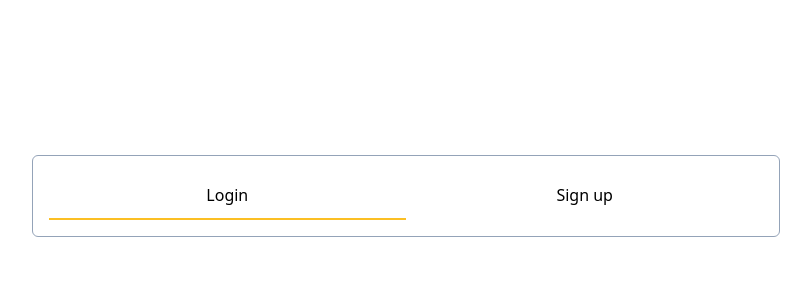
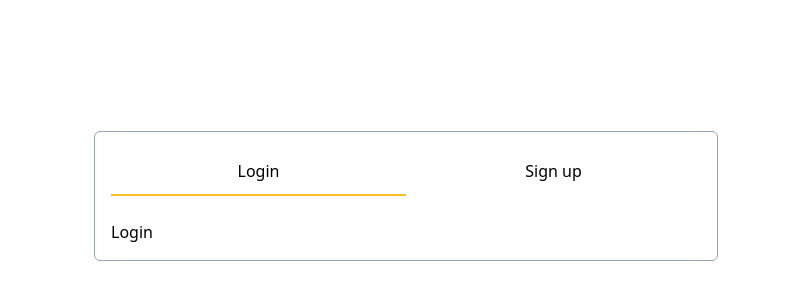
Before and after one commit to AkritiGhosh/Pizza-Palace, a React (Vite) app: page /auth in a window 1280 px wide. Shown: the part 204-504 px from the top of the page, without its empty margins (234-1045 px from the left). Built offline with nearby package versions, Linux system fonts and the light colour scheme.

Commit message:
components added + switch tab functionality

```diff
--- a/src/page/user/AuthPage.tsx
+++ b/src/page/user/AuthPage.tsx
@@ -1,22 +1,35 @@
-import { useState } from "react";
+import { useMemo, useState } from "react";
 import PageLayout from "../../layout/PageLayout";
+import Login from "../../components/user/authPage/Login";
+import Register from "../../components/user/authPage/Register";
 
 type authAction = "login" | "register";
 const AuthPage = () => {
   const [action, setAction] = useState<authAction>("login");
+
+  const form = useMemo(() => {
+    switch (action) {
+      case "register": {
+        return <Register />;
+      }
+      default: {
+        return <Login />;
+      }
+    }
+  }, [action]);
 
   return (
     <PageLayout
       className="flex items-center justify-center p-4"
       withHeader={false}
     >
-      <div className="relative flex flex-col w-full md:w-1/2 lg:w-3/5 p-4 border border-slate-400 rounded-md">
+      <div className="relative flex flex-col gap-6 w-full md:w-1/2 lg:w-3/5 xl:w-1/2 p-4 border border-slate-400 rounded-md">
         <div className="w-full h-12 top-0 flex flex-row">
           <button
             onClick={() => setAction("login")}
             className={
               action == "login"
-                ? "w-full border-b-2 border-amber-400 hover:border-slate-200/50 "
+                ? "w-full border-b-2 border-amber-400 hover:border-amber-200 "
                 : "w-full border-b-2 border-transparent hover:border-slate-200/50 "
             }
           >
@@ -26,13 +39,14 @@ const AuthPage = () => {
             onClick={() => setAction("register")}
             className={
               action == "register"
-                ? "w-full border-b-2 border-amber-400 hover:border-slate-200/50 "
+                ? "w-full border-b-2 border-amber-400 hover:border-amber-200 "
                 : "w-full border-b-2 border-transparent hover:border-slate-200/50 "
             }
           >
             Sign up
           </button>
         </div>
+        {form}
       </div>
     </PageLayout>
   );
```
